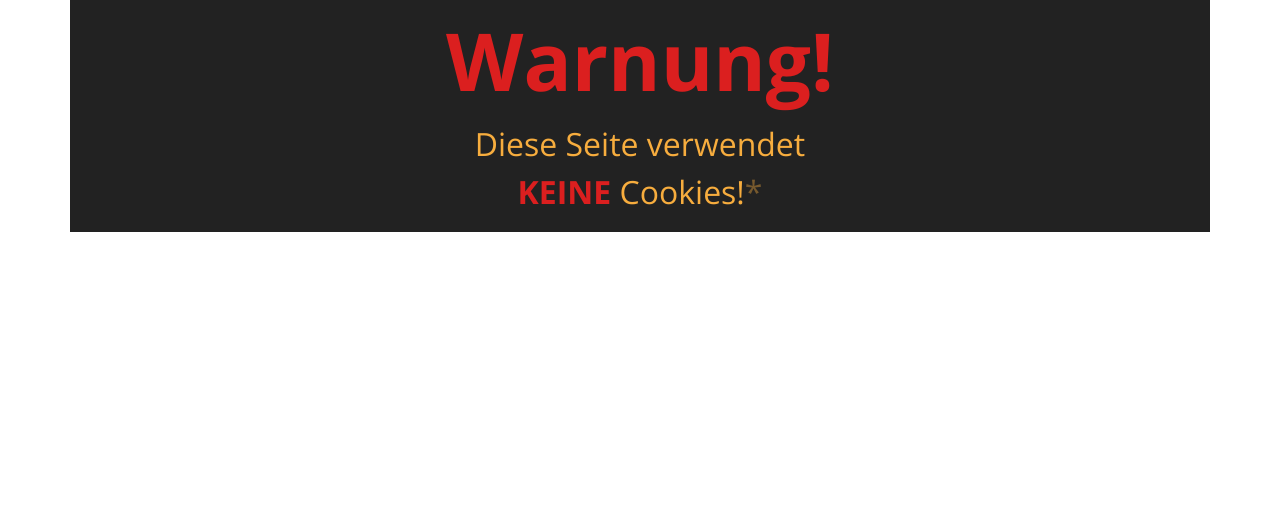
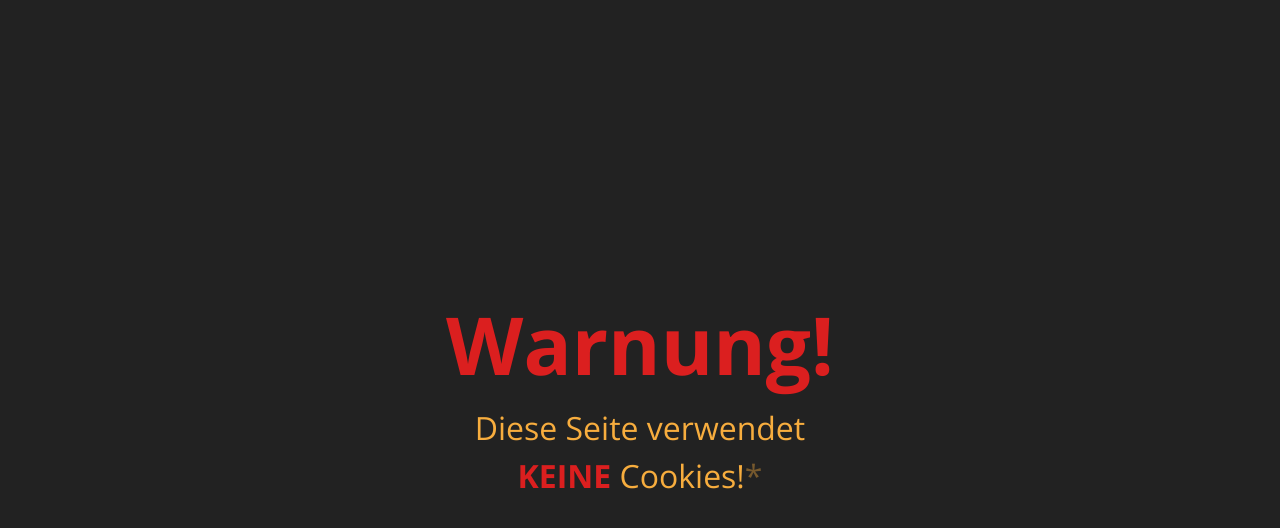
Before and after one commit to ArtunSubasi/keinecookies, a Vue app: page / in a window 1280 px wide. Shown: the top 528 px of the page. Built offline with nearby package versions, Linux system fonts and the light colour scheme.

Commit message:
Change style

```diff
--- a/src/App.vue
+++ b/src/App.vue
@@ -26,15 +26,21 @@ export default {
 </script>
 
 <style>
+html, body {
+  height: 100%;
+  margin: 0;
+  padding: 0;
+}
 #app {
   font-family: "Open Sans", Avenir, Helvetica, Arial, sans-serif;
   -webkit-font-smoothing: antialiased;
   -moz-osx-font-smoothing: grayscale;
-  /* background-image: url("./assets/3-cookies.jpg"); */
-  background-repeat: no-repeat;
   text-align: center;
-}
-#warnung-box {
+  display: flex;
+  height: 100%;
+  justify-content: center;
+  align-items: center;
+  flex-direction: column;
   background-color: #222;
 }
 .warnung {
```
